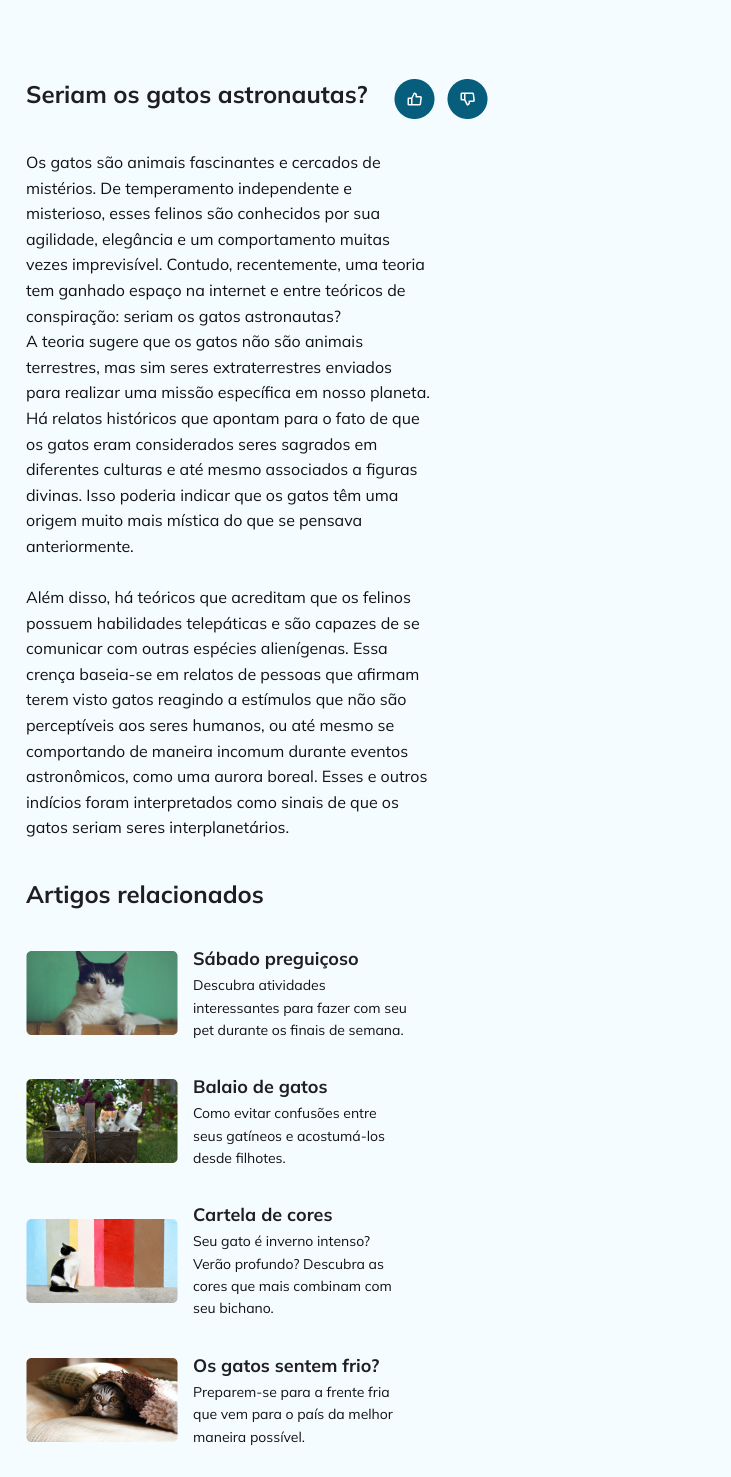
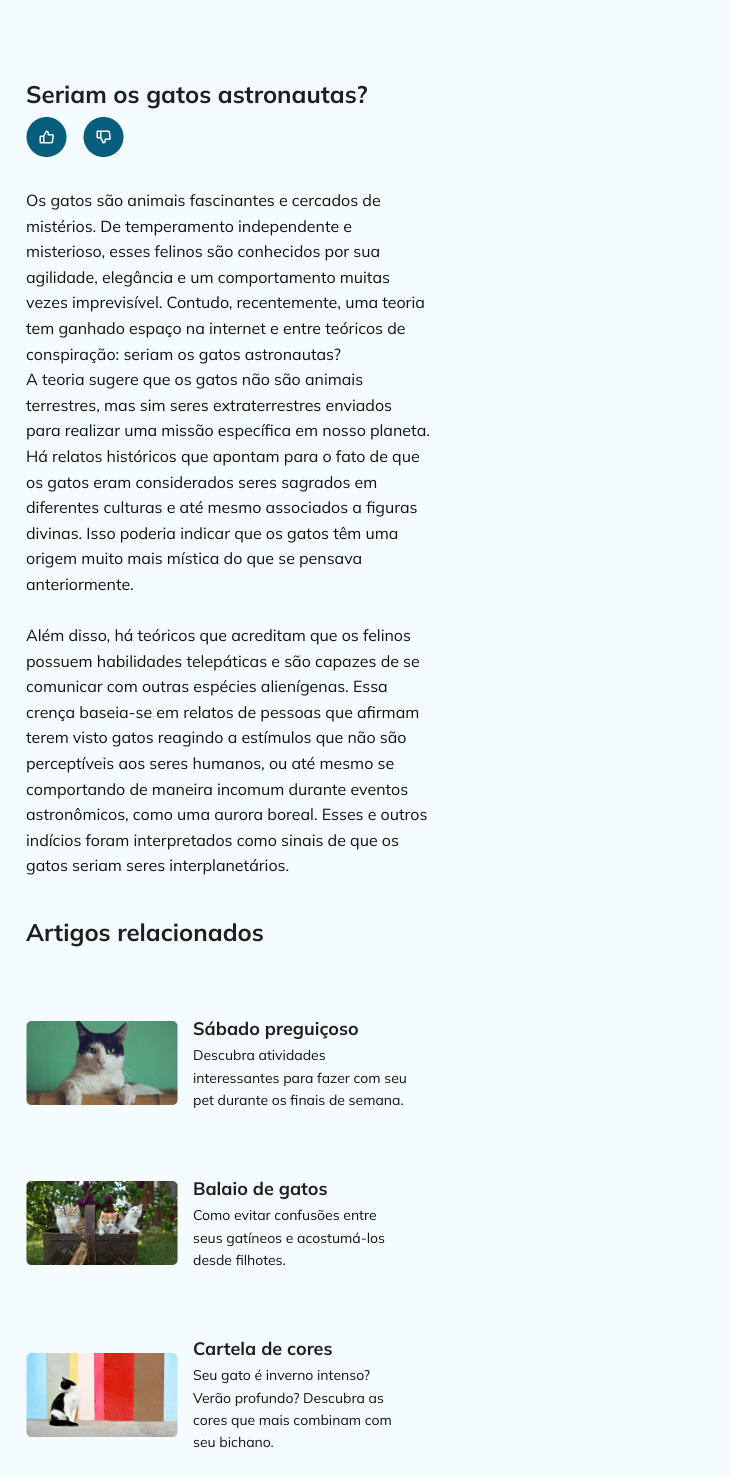
Before and after one commit to PabloPerdigao/Projeto-08-Explorer, a plain HTML site: page index.html in a window 1280 px wide. Shown: the part 433-1910 px from the top of the page, without its empty margins (0-731 px from the left). Drawn offline with Linux system fonts and the light colour scheme.

Commit message:
Update  config layout Desktop style.css

```diff
--- a/style.css
+++ b/style.css
@@ -99,11 +99,11 @@ nav {
 
 
 /* Configuração da question box */
-.container {
+.container  h1 {
   margin-top: 3.1rem;
   width: 49.9rem;
-  display: flex;
-
+ display: flex;
+ flex-direction: column;
 
 }
 
@@ -125,13 +125,15 @@ h1 {
   flex-shrink: 0;
 }
 
+
 /* Button like config */
 .like-button {
   border: none;
   object-fit: cover;
   background: none;
   margin-left: 2.6rem;
-
+  display: inline-flex;
+  flex-direction: column;
 }
 /* Button dislike config */
 .dislike-button {
@@ -140,6 +142,8 @@ h1 {
   border: none;
   margin-bottom: 3.1rem;
   background: none;
+  display: inline-flex;
+  flex-direction: column;
 }
 
 /* Configuração do parágrafo principal */
@@ -152,9 +156,16 @@ main p {
 }
 
 
-
 .container-2 {
   width: 38.4rem;
+  display: inline-flex;
+flex-direction: column;
+align-items: flex-start;
+gap: 32px;
+
+
+
+
 
 }
 
@@ -225,6 +236,10 @@ footer p {
   line-height: normal;
 }
 
+
+/* -- Configuração do Layout para Desktop -- */
+
+
 /* Configuração do media queries */
 @media (min-width: 768px) {
 
@@ -248,14 +263,18 @@ footer p {
 
   .main {
     display: flex;
-    flex-direction: column;
+    flex-direction: row;
     margin-left: 90px;
   }
 
-  button {
+  .sidebar {
     display: flex;
-    flex-direction: row;
+   flex-direction: column;
+   align-items: flex-start;
+   gap: 32px;
   }
+
+
 
   /*button {
     display: flex;
```
